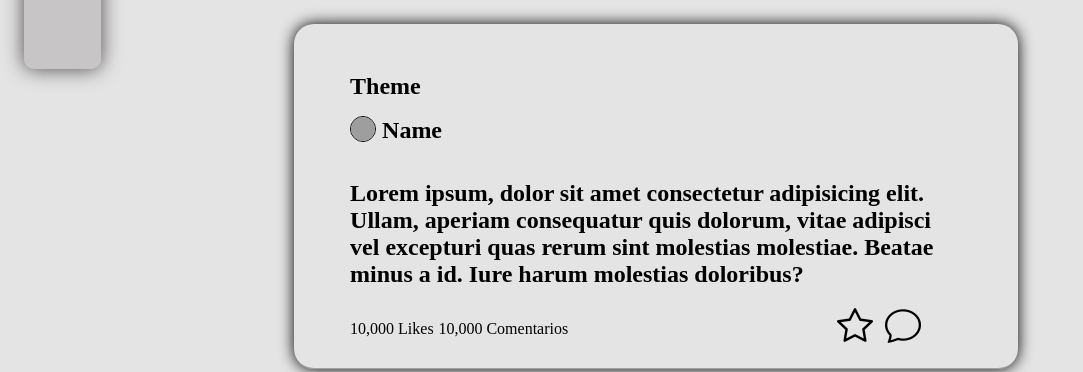
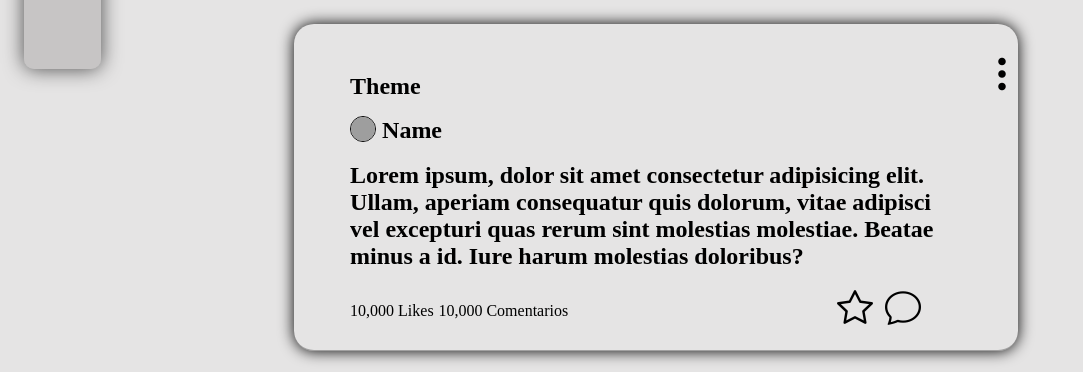
Before and after one commit to AmbrizAlberto/ShareSphere-SocialNetwork, a PHP site: page /src/views/PerfilPage.html in a window 1280 px wide. Shown: the part 701-1073 px from the top of the page, without its empty margins (0-1083 px from the left). Run offline with PHP 8.4, Linux system fonts and the light colour scheme; grey boxes are pictures that could not be loaded.

Commit message:
Styles Updated - Buttons

```diff
--- a/src/css/PerfilPage.css
+++ b/src/css/PerfilPage.css
@@ -20,6 +20,22 @@
     border: 3px solid rgb(255, 255, 255);
 }
 
+.PerfilPage .PerfilPortada button{
+    position:absolute;
+    background-color: #ffffff3e;
+    color: #fff;
+    margin-left: -15vh;
+    margin-top: 15vh;
+    border-radius: 10px;
+    z-index: 999;
+    transition: 500ms;
+}
+
+.PerfilPage .PerfilPortada button:hover{
+    box-shadow: 0 0 40px rgb(255, 255, 255);
+    transition: 500ms;
+}
+
 .PerfilPage .PerfilName h1{
     position: absolute;
     font-size: 14vh;
@@ -37,10 +53,10 @@
     position: absolute;
     font-size: 2.3vh;
     width: 25%;
-    margin-left: 60vh;
+    margin-left: 62vh;
     border-left: 1px solid rgba(255, 255, 255, 0.488);
-    padding-left: 1%;
-    margin-top: -17%;
+    padding-left: 2%;
+    margin-top: -12%;
 }
 
 .Post
--- a/src/css/main.css
+++ b/src/css/main.css
@@ -177,21 +177,50 @@ body{
 }
 
 /* OPTIONS */
-.user .options{
-    height: 10%;
-    width: auto;
-    padding: 1%;
-    margin-top: 2%;
-    margin-left: 60%;
+.options button {
+    position: absolute;
+    background-color: transparent;
+    border: none;
+    margin-left: 75vh;
+    margin-top: -10vh;
+    font-size: 5vh;
 }
-.user .options button{
-    scale: 300%;
+
+.options .dropdown-menu {
+    width: 10%;
+    height: auto;
+    display: none;
+    position: absolute;
+    background-color: rgba(0, 0, 0, 0.147);
+    box-shadow: 0 0px 30px rgb(0, 0, 0);
+    backdrop-filter: blur(10px);
+    border-radius: 10px;
+    color: inherit;
+    list-style: none;
     border: none;
-    font-size: 2.5vh;
-    background-color: transparent;
-    color: #000;
-    cursor: pointer;
+    margin-left: 75vh;
+    margin-top: -10vh;
+    padding: 2vh;
 }
+
+.options .dropdown-menu li {
+    margin-bottom: 10px; /* Agrega separación entre elementos de la lista */
+}
+.options .dropdown-menu li a {
+    text-decoration: none; /* Quita el subrayado de los enlaces */
+    color: black; /* Hereda el color del texto de su contenedor */
+}
+
+.options .dropdown-menu li a:hover {
+    text-decoration: none; /* Quita el subrayado al pasar el cursor sobre los enlaces */
+    color: white; /* Hereda el color del texto de su contenedor */
+}
+
+.options:hover .dropdown-menu {
+    display: block;
+}
+
+
 
 /* RESUMEN Y REACCIONES */
 .RLC {
--- a/src/views/PerfilPage.html
+++ b/src/views/PerfilPage.html
@@ -49,6 +49,9 @@
             <div class="PerfilDatos">
                 <div class="PerfilPortada">
                     <img src="https://i.pinimg.com/736x/b3/08/cc/b308cc852be780b03a9873ef42ce71f5.jpg" alt="#">
+                    <button type="button" class="editbtn">
+                      <i class="bi bi-pencil-fill"></i> Editar
+                    </button>
                 </div>
                 <div class="PerfilPhoto">
                     <img src="https://img.freepik.com/foto-gratis/joven-barbudo-camisa-rayas_273609-5677.jpg?w=740&t=st=1702678697~exp=1702679297~hmac=c54395be72f5a4c41e214867636a5cc62b7244b9da21862a94571399b52a2953" alt="">
@@ -96,9 +99,13 @@
                       <h1>Name</h1>
                     </div>
                     <div class="options">
-                      <button className="btn btn-light">
-                        <i className="bi bi-three-dots"></i>
+                      <button class="btn btn-light" data-bs-toggle="dropdown" aria-expanded="false">
+                        <i class="bi bi-three-dots-vertical"></i>
                       </button>
+                      <ul class="dropdown-menu">
+                        <li><a class="dropdown-item" href="#"><i class="bi bi-pencil-fill"></i> Editar</a></li>
+                        <li><a class="dropdown-item" href="#"><i class="bi bi-trash-fill"></i> Eliminar</a></li>
+                      </ul>
                     </div>
                   </div>
 
@@ -157,9 +164,13 @@
                       <h1>Name</h1>
                     </div>
                     <div class="options">
-                      <button className="btn btn-light">
-                        <i className="bi bi-three-dots"></i>
+                      <button class="btn btn-light" data-bs-toggle="dropdown" aria-expanded="false">
+                        <i class="bi bi-three-dots-vertical"></i>
                       </button>
+                      <ul class="dropdown-menu">
+                        <li><a class="dropdown-item" href="#"><i class="bi bi-pencil-fill"></i> Editar</a></li>
+                        <li><a class="dropdown-item" href="#"><i class="bi bi-trash-fill"></i> Eliminar</a></li>
+                      </ul>
                     </div>
                   </div>
 
```
Also changed, not shown: src/views/main.html (+11 -4 lines).
